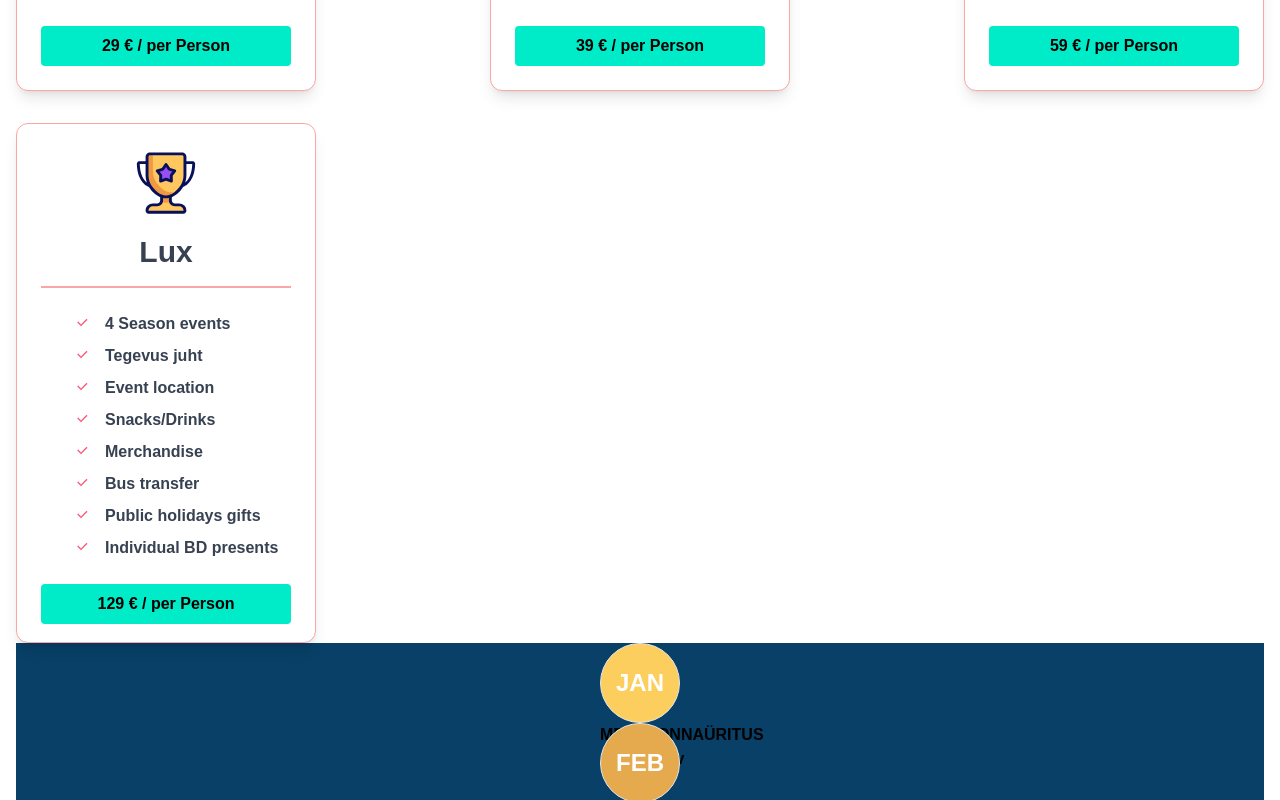
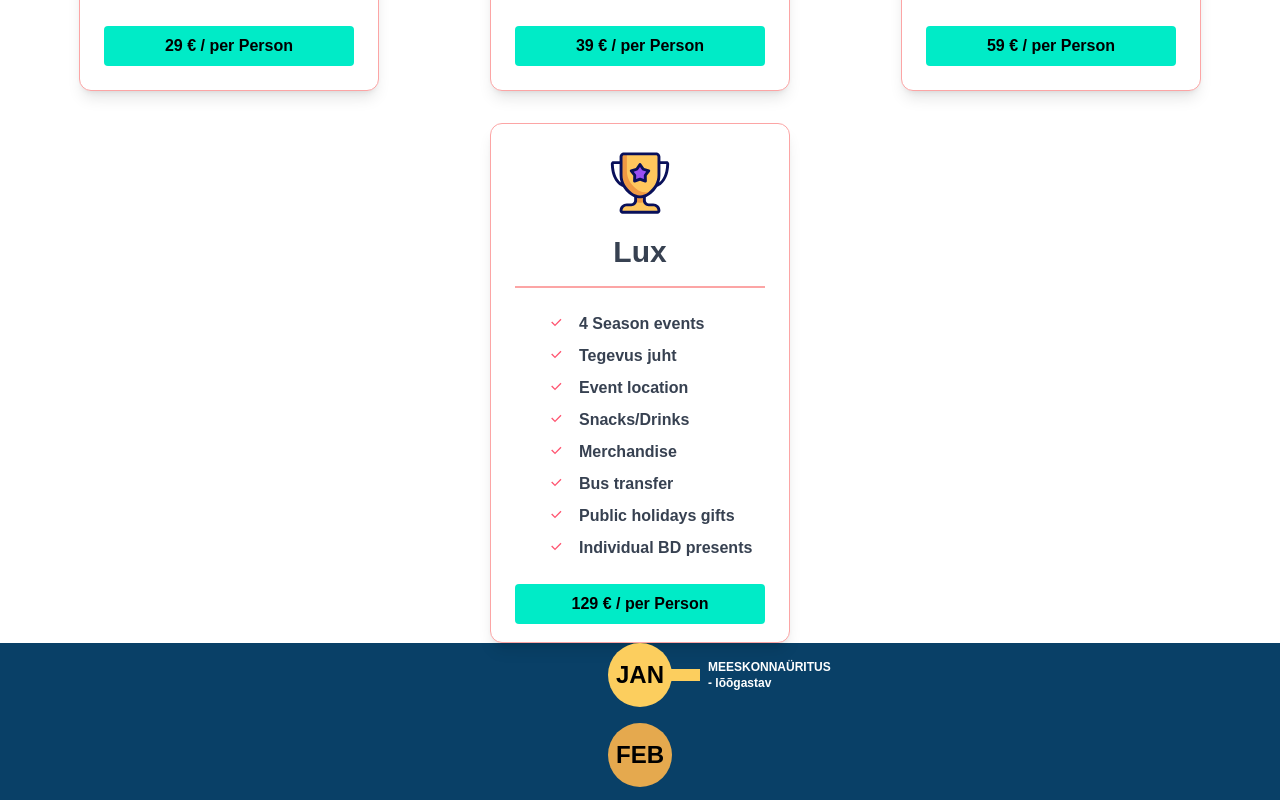
Before and after one commit to Aero385/yayo, a Next.js app: page / in a window 1280 px wide. Shown: the part 2602-3402 px from the top of the page. Built offline with nearby package versions, Linux system fonts and the light colour scheme.

Commit message:
example module mobile layout

```diff
--- a/components/Packages.js
+++ b/components/Packages.js
@@ -45,12 +45,12 @@ export default function Packages() {
   return (
     <div className="max-w-[1440px] w-full flex flex-col items-center mt-8">
       <div className="flex items-center justify-center gap-8">
-        <span>Monthly</span>
+        <pan>Monthly</pan>
         <Toggle isYearly={isYearly} onToggle={setIsYearly} />
         <span>Yearly</span>
       </div>
       {/* <div className="grid w-full grid-cols-1 md:grid-cols-2 lg:grid-cols-4 gap-8 mt-8"> */}
-      <div className="flex flex-wrap justify-center md:justify-between items-center w-full gap-8 mt-8">
+      <div className="flex flex-wrap justify-center md:justify-evenly items-center w-full gap-8 mt-8">
         {packages.map((pkg, index) => (
           <div
             key={index}
--- a/container/About.js
+++ b/container/About.js
@@ -2,7 +2,7 @@ import Cards from "@/components/Cards";
 
 export default function About() {
   return (
-    <div className="flex flex-col justify-center items-center mt-20">
+    <div className="max-w-[1440] mx-auto flex justify-center flex-col items-center md:px-4 px-8 mt-20">
       <h1 className="md:text-6xl text-4xl">How it works?</h1>
       <div className="flex justify-center items-center md:mt-14">
         <Cards/>
--- a/container/Example.js
+++ b/container/Example.js
@@ -68,37 +68,44 @@ export default function Example(){
     {
       name: "dec",
       color: "bg-dec",
-      side:"left",
+      side:"right",
       description: "MEESKONNAÜRITUS - maitseelamus",
     },
 
   ];
 
   return (
-    <div className="w-full bg-bgExp flex flex-col justify-center items-center">
+    <div className="w-full bg-bgExp flex flex-col justify-center gap-4 items-center">
   {examples.map((card, index) => (
-        <div
-          className="relative"
-          key={index}
+    <div className="relative w-full" key={index}>
+      <motion.div
+        className={`${card.color} relative mx-auto w-16 h-16 rounded-full flex flex-col justify-center items-center`}
       >
-          <motion.div
-            key={index}
-            className={`${card.color} w-20 h-20 border rounded-full flex flex-col justify-center items-center`}
-          >
-            <div className="uppercase bg-ring flex justify-center items-center rounded-full text-white text-2xl">
+        <div className="uppercase bg-ring flex justify-center items-center rounded-full text-black text-2xl">
           {card.name}
         </div>
+        {card.side === "right" && (
+          <motion.span
+            className={`${card.color} absolute  w-8 h-3 top-1/2 left-[60px] transform -translate-y-1/2`}
+          >
+            <p className="text-white text-xs absolute top-1/2  left-[40px] transform -translate-y-1/2">
+              {card.description}
+            </p>
+          </motion.span>
+        )}
+        {card.side === "left" && (
+          <motion.span
+            className={`${card.color} absolute  w-8 h-3 top-1/2 left-[60px] transform -translate-y-1/2`}
+          >
+            <p className="text-white text-xs absolute top-1/2  left-[40px] transform -translate-y-1/2">
+              {card.description}
+            </p>
+          </motion.span>
+        )}
       </motion.div>
-          <div
-            className="absolute"
-          > {card.side && (
-            <motion.div>
-              {card.description}
-            </motion.div>
-          )}
-          </div>
     </div>
   ))}
 </div>
+
 );
 }
--- a/pages/index.js
+++ b/pages/index.js
@@ -11,15 +11,10 @@ export default function Home() {
   return (
     <>
     <Header />
-    <div className="max-w-[1440] mx-auto flex justify-center flex-col items-center md:px-4 px-8">
     <About />
     <Prices />
     <Example />
-      <Advantages />
     <Form />
-      <Footer />
-    </div>
-      <Example />
     <Footer />
     <Advantages />
     </>
```
Also changed, not shown: container/Prices.js (indentation only), styles/globals.css (line endings or trailing spaces). Lines whose indentation alone changed are shown as unchanged.
